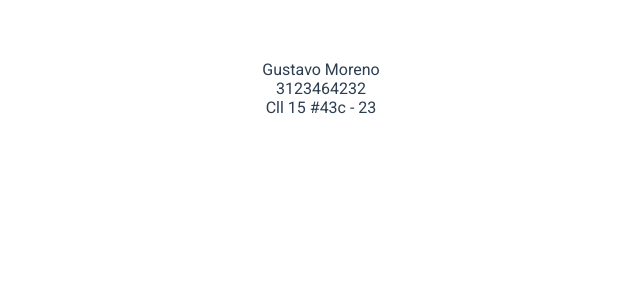
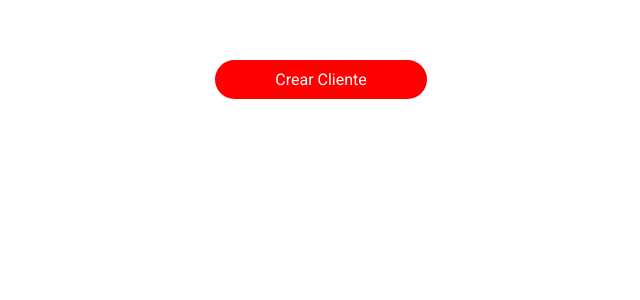
Before and after one commit to gusplayer/angelhack-2017, a Vue app: page /in/clientes in a window 1280 px wide. Shown: the top 300 px of the page, without its empty margins (319-959 px from the left). Built offline with nearby package versions, Linux system fonts and the light colour scheme; what vuefire would draw is missing.

Commit message:
Creando vista de clientes

```diff
--- a/src/components/clientes.vue
+++ b/src/components/clientes.vue
@@ -1,15 +1,36 @@
 <template>
-	<div class="clientes">
-		<div class="cliente_card">
-			<div></div>
+	<div class="clientes screen_padding">
+		<router-link to="nuevo-cliente" class="btnAction">Crear Cliente</router-link>
+		<router-link to="clientes/2" class="cliente_card" v-for="customer in customers" >
 			<div>
-				<p>Gustavo Moreno</p>
-				<p>3123464232</p>
-				<p>Cll 15 #43c - 23</p>
+				<span></span>
 			</div>
-		</div>
+			<div>
+				<p>{{customer.name}}</p>
+				<p>{{customer.phonenumber}}</p>
+				<p>{{customer.address}}</p>
+			</div>
+		</router-link>
 	</div>
 </template>
+<script scoped>
+	export default{
+		firebase: {
+			customers: firebase.database().ref('/customers')
+		}
+	}
+</script>
 <style scoped>
-
+	.clientes{
+		width: 100%;
+		height: 100vh;
+		display: flex;
+		flex-direction: column;
+		align-items: center;
+	}
+	.cliente_card{
+		box-shadow: 0px 0px 5px 1px rgba(0,0,0,0.15);
+		padding: 10px 20px;
+		margin: 10px;
+	}
 </style>
--- a/src/components/nuevo-cliente.vue
+++ b/src/components/nuevo-cliente.vue
@@ -1,3 +1,12 @@
 <template>
-	<h1>Nuevo Cliente</h1>
+	<div class="nuevo_cliente">
+		<div class="nuevo_cliente_form">
+			<input type="text" placeholder="Nombre del cliente">
+			<input type="text" placeholder="Direccion">
+			<input type="text" placeholder="Numero de celular">
+		</div>
+	</div>
 </template>
+<style>
+
+</style>
```
